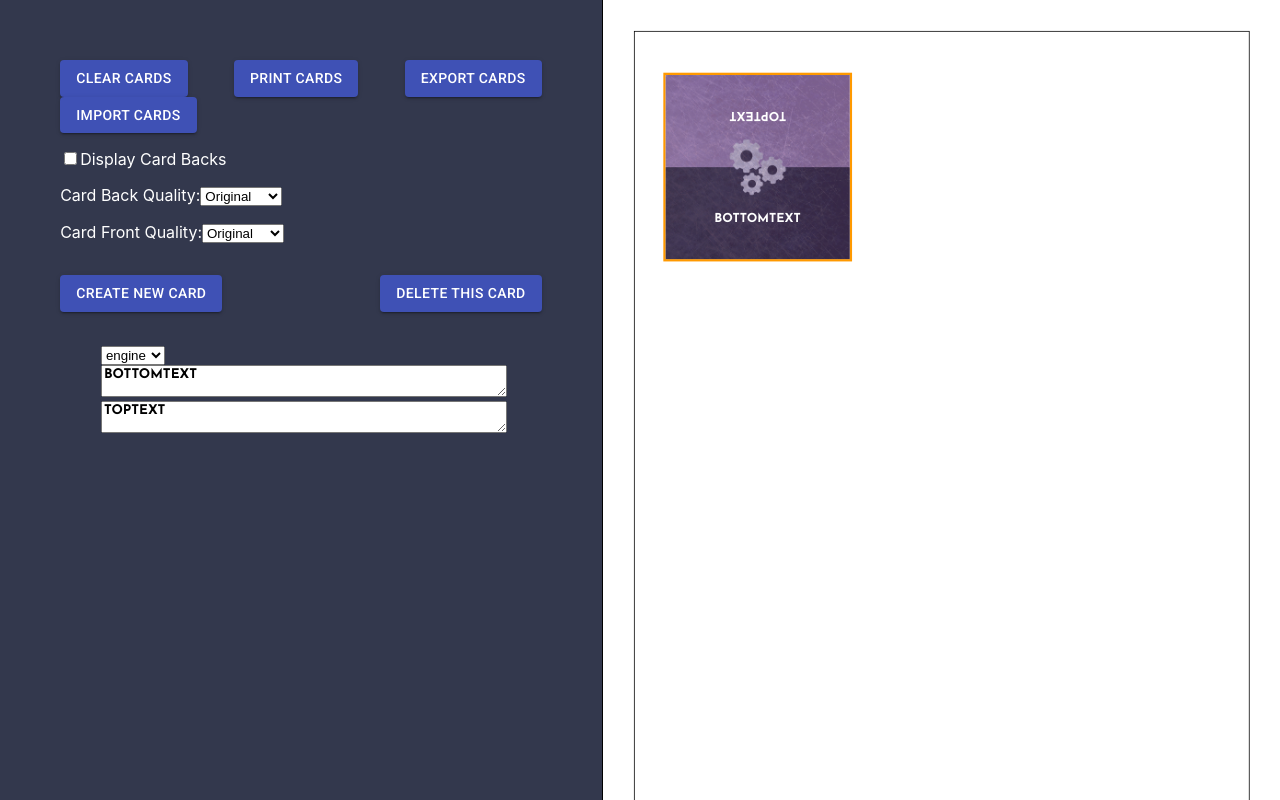
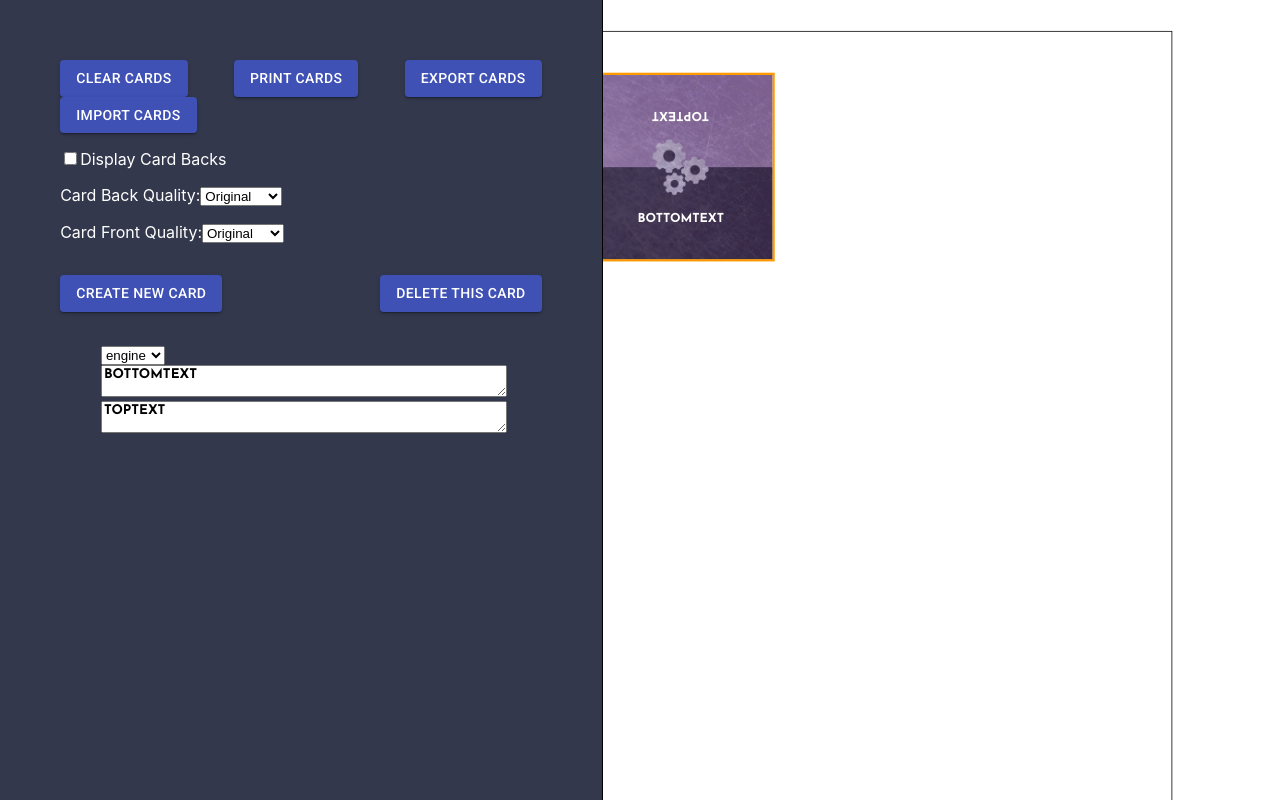
Before and after one commit to pawelngei/story-engine-card-creator, a React (Create React App) app: page / in a window 1280 px wide. Built offline with nearby package versions, Linux system fonts and the light colour scheme.

Commit message:
implement zooming correctly

```diff
--- a/src/PagesManager/PagesManager.tsx
+++ b/src/PagesManager/PagesManager.tsx
@@ -25,6 +25,8 @@ const PageScrollContainer = styled.div`
 `
 
 const InnerScrollContainer = styled.div<{multiplier: number}>`
+  display: flex;
+  justify-content: center;
   width: 100%;
   height: 100%;
   transform-origin: top left;
@@ -80,7 +82,8 @@ export const PagesManager = ({
       const paddedWidth = pageWidth * 1.10
       const multiplier = containerWidth / paddedWidth
       if (multiplier) {
-        setWidthMultiplier(multiplier)
+        const maxedMultiplier = multiplier > 1 ? 1 : multiplier
+        setWidthMultiplier(maxedMultiplier)
       }
     }
     updateWidth()
```
